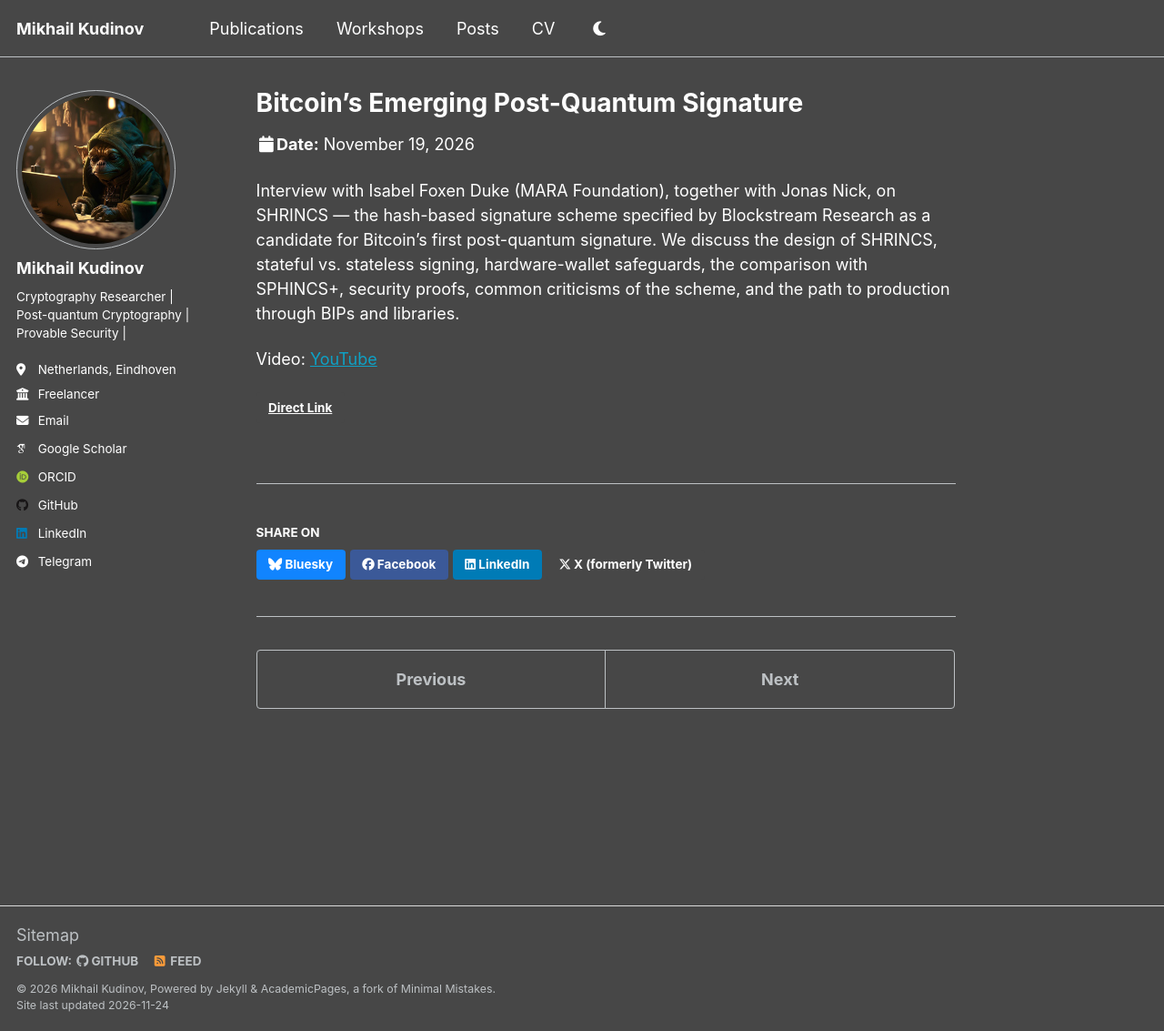
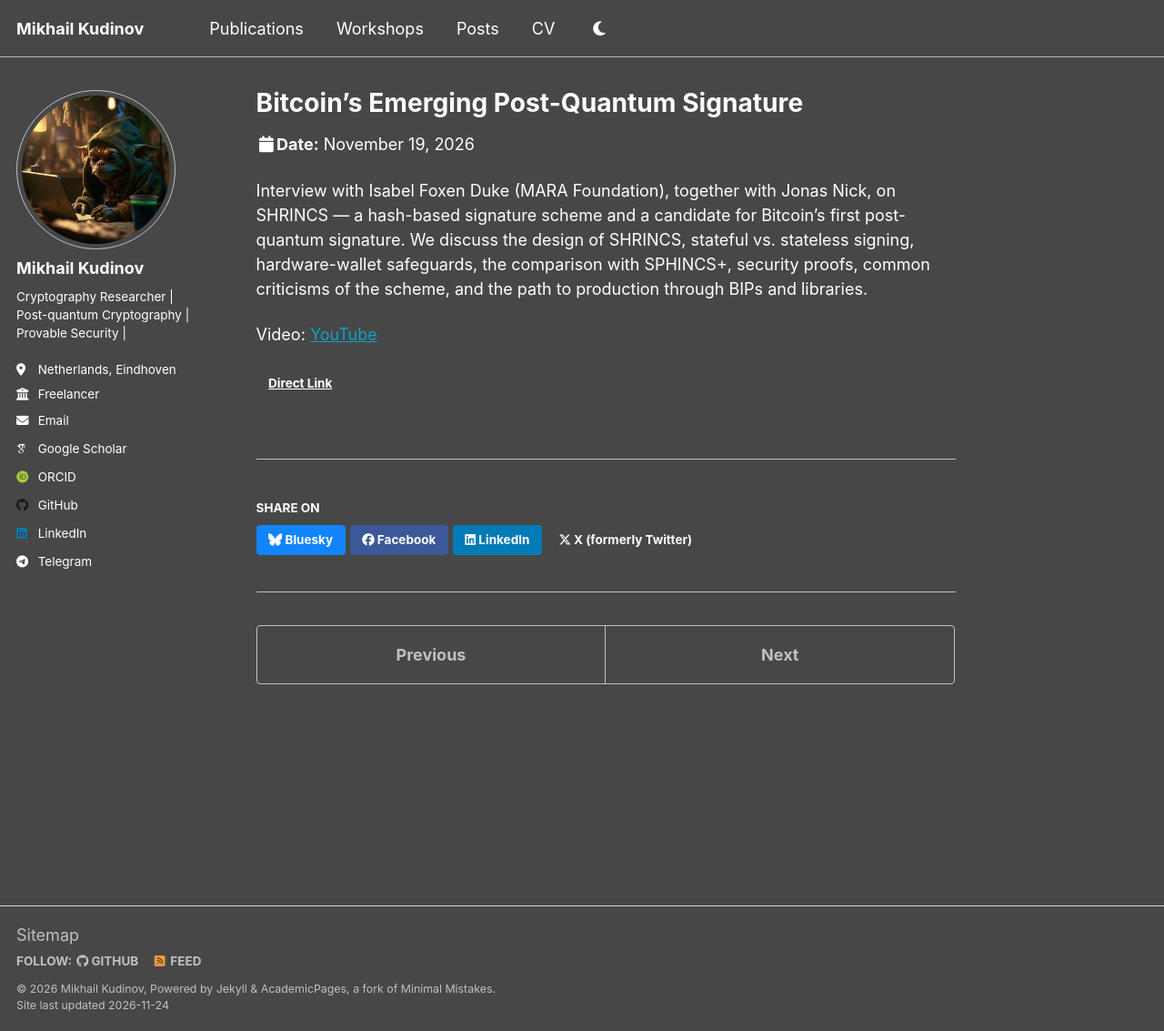
Before and after one commit to error0024/error0024.github.io, a Jekyll site: the page built from _talks/2026-11-19-interview.md, in a window 1280 px wide and 1133 px high. Shown: the whole window at 91% size. Built offline with Jekyll 4.4.1, drawn with Linux system fonts in a browser that asks for light colours; some web fonts are replaced.

Commit message:
SHRINCS interview: drop 'specified by Blockstream Research'
Co-Authored-By: Claude Opus 5.5 <noreply@anthropic.com>
Claude-Session: https://claude.ai/code/session_015fdGKvHEF6cSoVH7vrhrrY

```diff
--- a/_talks/2026-11-19-interview.md
+++ b/_talks/2026-11-19-interview.md
@@ -9,6 +9,6 @@ location: "Online"
 link: "https://youtu.be/C2t1Bhy65Ig"
 ---
 
-Interview with Isabel Foxen Duke (MARA Foundation), together with Jonas Nick, on SHRINCS — the hash-based signature scheme specified by Blockstream Research as a candidate for Bitcoin's first post-quantum signature. We discuss the design of SHRINCS, stateful vs. stateless signing, hardware-wallet safeguards, the comparison with SPHINCS+, security proofs, common criticisms of the scheme, and the path to production through BIPs and libraries.
+Interview with Isabel Foxen Duke (MARA Foundation), together with Jonas Nick, on SHRINCS — a hash-based signature scheme and a candidate for Bitcoin's first post-quantum signature. We discuss the design of SHRINCS, stateful vs. stateless signing, hardware-wallet safeguards, the comparison with SPHINCS+, security proofs, common criticisms of the scheme, and the path to production through BIPs and libraries.
 
 Video: [YouTube](https://youtu.be/C2t1Bhy65Ig)
```
